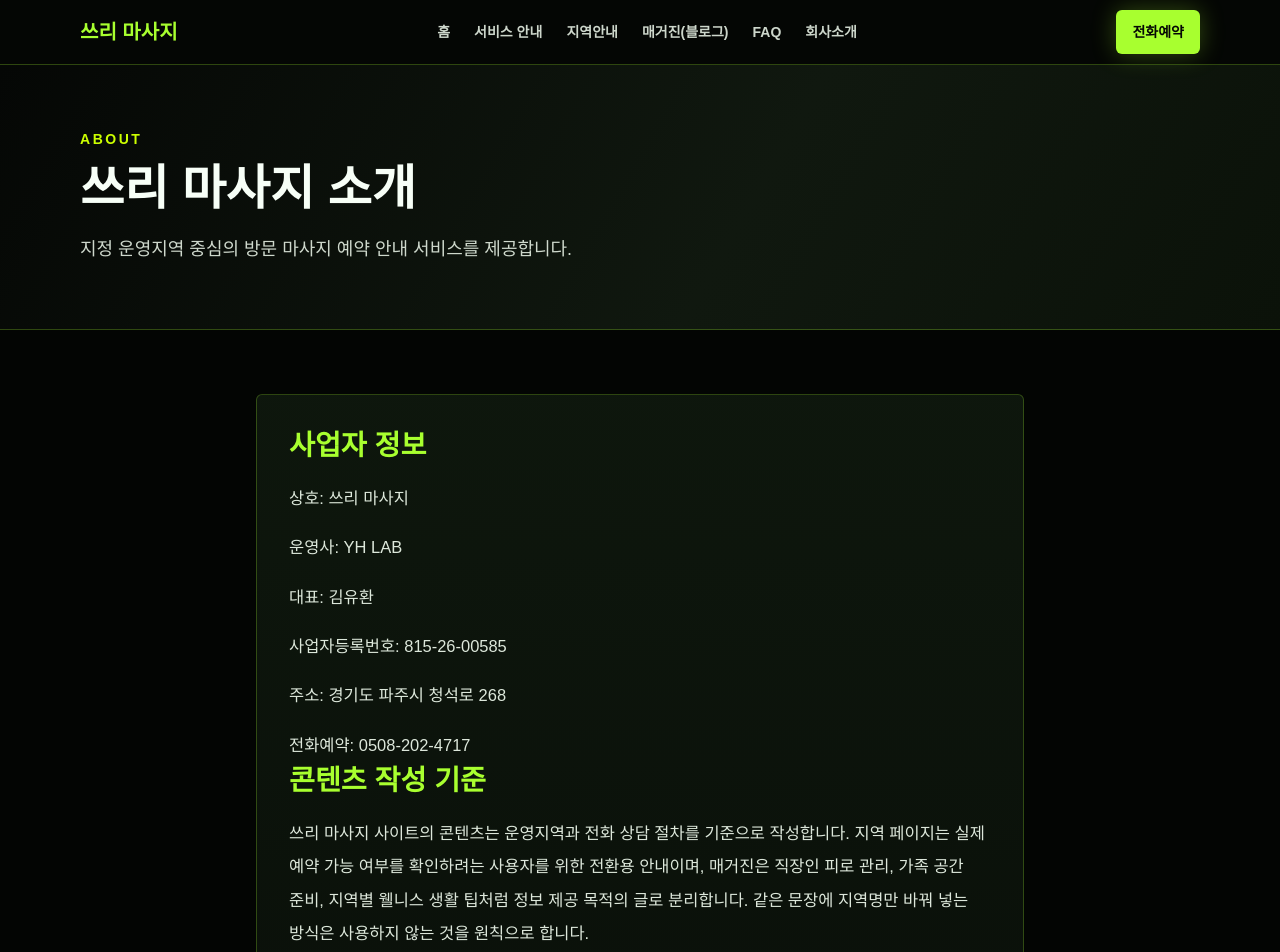
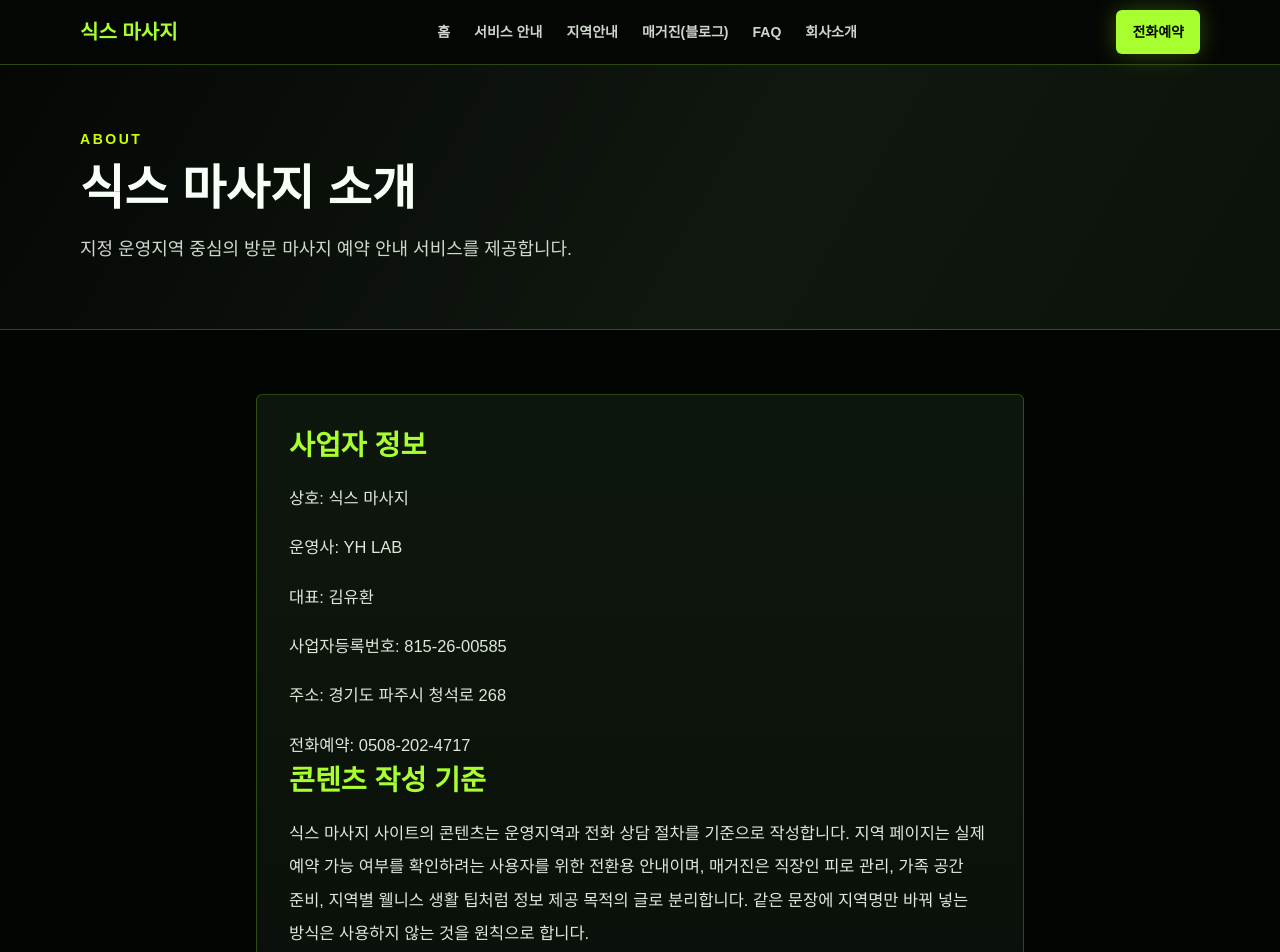
Before and after one commit to guhara1/sixmassage, a Next.js app: page /about in a window 1280 px wide. Shown: the top 952 px of the page. Built offline with nearby package versions, Linux system fonts and the light colour scheme.

Commit message:
Rename brand to Six Massage

```diff
--- a/app/about/page.tsx
+++ b/app/about/page.tsx
@@ -5,13 +5,13 @@ import { site } from "@/lib/site-data";
 
 export const metadata = {
   title: "회사소개",
-  description: "쓰리 마사지 운영사와 사업자 정보를 안내합니다."
+  description: "식스 마사지 운영사와 사업자 정보를 안내합니다."
 };
 
 export default function AboutPage() {
   return (
     <>
-      <PageHero eyebrow="About" title="쓰리 마사지 소개" description="지정 운영지역 중심의 방문 마사지 예약 안내 서비스를 제공합니다." />
+      <PageHero eyebrow="About" title="식스 마사지 소개" description="지정 운영지역 중심의 방문 마사지 예약 안내 서비스를 제공합니다." />
       <section className="section" id="business">
         <div className="prose-panel container max-w-3xl rounded-md bg-white p-8 leading-8 shadow-sm">
           <h2 className="text-2xl font-black text-leaf">사업자 정보</h2>
@@ -24,12 +24,12 @@ export default function AboutPage() {
 
           <h2 className="mt-10 text-2xl font-black text-leaf">콘텐츠 작성 기준</h2>
           <p className="mt-4">
-            쓰리 마사지 사이트의 콘텐츠는 운영지역과 전화 상담 절차를 기준으로 작성합니다. 지역 페이지는 실제 예약 가능 여부를 확인하려는
+            식스 마사지 사이트의 콘텐츠는 운영지역과 전화 상담 절차를 기준으로 작성합니다. 지역 페이지는 실제 예약 가능 여부를 확인하려는
             사용자를 위한 전환용 안내이며, 매거진은 직장인 피로 관리, 가족 공간 준비, 지역별 웰니스 생활 팁처럼 정보 제공 목적의 글로
             분리합니다. 같은 문장에 지역명만 바꿔 넣는 방식은 사용하지 않는 것을 원칙으로 합니다.
           </p>
           <p className="mt-4">
-            작성 책임은 쓰리 마사지 운영팀에 있으며, 각 문서는 운영지역, 상담 흐름, 이용 전 확인사항, 금지 표현 기준을 검토한 뒤
+            작성 책임은 식스 마사지 운영팀에 있으며, 각 문서는 운영지역, 상담 흐름, 이용 전 확인사항, 금지 표현 기준을 검토한 뒤
             게시합니다. 의료 효과, 치료 보장, 성인·유흥 암시, 과장 후기, 숨김 텍스트, 운영하지 않는 지역명 노출은 배제합니다. 이 기준은
             사용자가 사이트를 직접 방문했을 때도 충분히 판단 가능한 정보를 제공하기 위한 내부 편집 원칙입니다.
           </p>
--- a/app/contact/page.tsx
+++ b/app/contact/page.tsx
@@ -5,7 +5,7 @@ import { site } from "@/lib/site-data";
 
 export const metadata = {
   title: "문의",
-  description: "쓰리 마사지 전화예약 및 문의 안내입니다."
+  description: "식스 마사지 전화예약 및 문의 안내입니다."
 };
 
 export default function ContactPage() {
--- a/app/layout.tsx
+++ b/app/layout.tsx
@@ -9,13 +9,13 @@ import { site } from "@/lib/site-data";
 export const metadata: Metadata = {
   metadataBase: new URL(site.url),
   title: {
-    default: "수원·동탄·오산·용인·분당 출장마사지 예약 안내 | 쓰리 마사지",
-    template: "%s | 쓰리 마사지"
+    default: "수원·동탄·오산·용인·분당 출장마사지 예약 안내 | 식스 마사지",
+    template: "%s | 식스 마사지"
   },
   description:
-    "쓰리 마사지는 수원, 동탄, 오산, 용인, 분당 일대 지역 중심으로 전화예약 가능한 방문 마사지 서비스를 안내합니다.",
+    "식스 마사지는 수원, 동탄, 오산, 용인, 분당 일대 지역 중심으로 전화예약 가능한 방문 마사지 서비스를 안내합니다.",
   openGraph: {
-    title: "쓰리 마사지",
+    title: "식스 마사지",
     description: "방문 마사지 예약 안내와 가능지역 확인",
     url: site.url,
     siteName: site.name,
@@ -24,7 +24,7 @@ export const metadata: Metadata = {
   },
   twitter: {
     card: "summary_large_image",
-    title: "쓰리 마사지",
+    title: "식스 마사지",
     description: "수원·동탄·오산·용인·분당 방문 마사지 예약 안내"
   }
 };
--- a/app/privacy/page.tsx
+++ b/app/privacy/page.tsx
@@ -4,7 +4,7 @@ import { coreInternalLinks } from "@/lib/internal-links";
 
 export const metadata = {
   title: "개인정보처리방침",
-  description: "쓰리 마사지 개인정보처리방침입니다."
+  description: "식스 마사지 개인정보처리방침입니다."
 };
 
 export default function PrivacyPage() {
--- a/app/terms/page.tsx
+++ b/app/terms/page.tsx
@@ -4,7 +4,7 @@ import { coreInternalLinks } from "@/lib/internal-links";
 
 export const metadata = {
   title: "이용약관",
-  description: "쓰리 마사지 서비스 이용약관입니다."
+  description: "식스 마사지 서비스 이용약관입니다."
 };
 
 export default function TermsPage() {
--- a/components/SiteHeader.tsx
+++ b/components/SiteHeader.tsx
@@ -8,7 +8,7 @@ const faqLinks = [
 ];
 
 const companyLinks = [
-  { label: "쓰리 마사지 소개", href: "/about" },
+  { label: "식스 마사지 소개", href: "/about" },
   { label: "사업자 정보", href: "/about#business" },
   { label: "문의", href: "/contact" }
 ];
--- a/lib/deep-content.ts
+++ b/lib/deep-content.ts
@@ -434,7 +434,7 @@ export const serviceDetailContent: Record<string, { intro: string; sections: Arr
     sections: [
       {
         title: "서비스 범위",
-        body: "쓰리 마사지는 수원권, 동탄·오산권, 용인권, 분당권을 중심으로 전화예약 가능한 방문 마사지 정보를 안내합니다. 이 페이지의 목적은 특정 효과를 약속하거나 과장된 후기를 보여주는 것이 아니라, 예약 전 이용자가 실제로 확인해야 할 운영지역, 상담 절차, 방문 전 준비사항을 한 번에 이해하도록 돕는 것입니다. 방문 서비스는 이용자의 공간에서 이루어지므로 지역, 시간, 주거 형태, 출입 방식에 따라 상담 내용이 달라질 수 있습니다."
+        body: "식스 마사지는 수원권, 동탄·오산권, 용인권, 분당권을 중심으로 전화예약 가능한 방문 마사지 정보를 안내합니다. 이 페이지의 목적은 특정 효과를 약속하거나 과장된 후기를 보여주는 것이 아니라, 예약 전 이용자가 실제로 확인해야 할 운영지역, 상담 절차, 방문 전 준비사항을 한 번에 이해하도록 돕는 것입니다. 방문 서비스는 이용자의 공간에서 이루어지므로 지역, 시간, 주거 형태, 출입 방식에 따라 상담 내용이 달라질 수 있습니다."
       },
       {
         title: "이용자가 먼저 확인할 내용",
@@ -476,7 +476,7 @@ export const serviceDetailContent: Record<string, { intro: string; sections: Arr
       },
       {
         title: "과장 없는 안내 원칙",
-        body: "요금 페이지에서는 할인, 1위, 100% 만족 같은 과장 표현을 사용하지 않습니다. 이용자가 필요한 것은 자극적인 문구가 아니라 예약 전 판단 가능한 기준입니다. 쓰리 마사지는 운영지역과 상담 절차를 기준으로 안내하며, 실제 조건과 다른 정보로 문의를 유도하지 않는 것을 원칙으로 합니다."
+        body: "요금 페이지에서는 할인, 1위, 100% 만족 같은 과장 표현을 사용하지 않습니다. 이용자가 필요한 것은 자극적인 문구가 아니라 예약 전 판단 가능한 기준입니다. 식스 마사지는 운영지역과 상담 절차를 기준으로 안내하며, 실제 조건과 다른 정보로 문의를 유도하지 않는 것을 원칙으로 합니다."
       }
     ]
   },
--- a/lib/site-data.ts
+++ b/lib/site-data.ts
@@ -1,5 +1,5 @@
 export const site = {
-  name: "쓰리 마사지",
+  name: "식스 마사지",
   company: "YH LAB",
   owner: "김유환",
   registration: "815-26-00585",
```
Also changed, not shown: index.html (+5 -5 lines).
